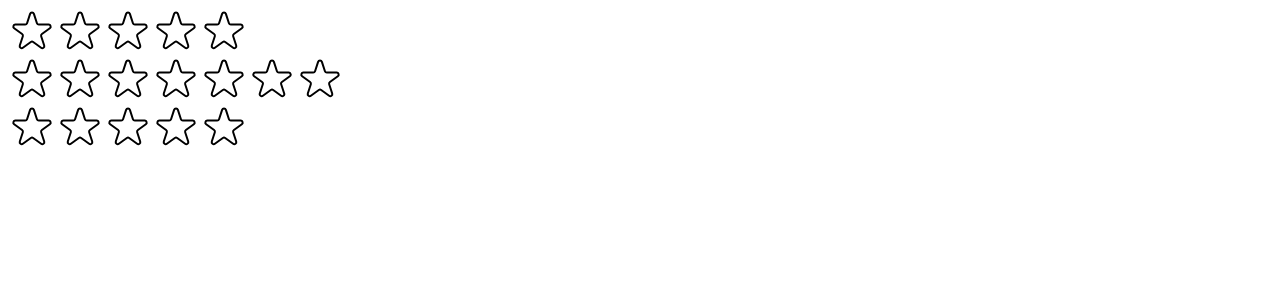
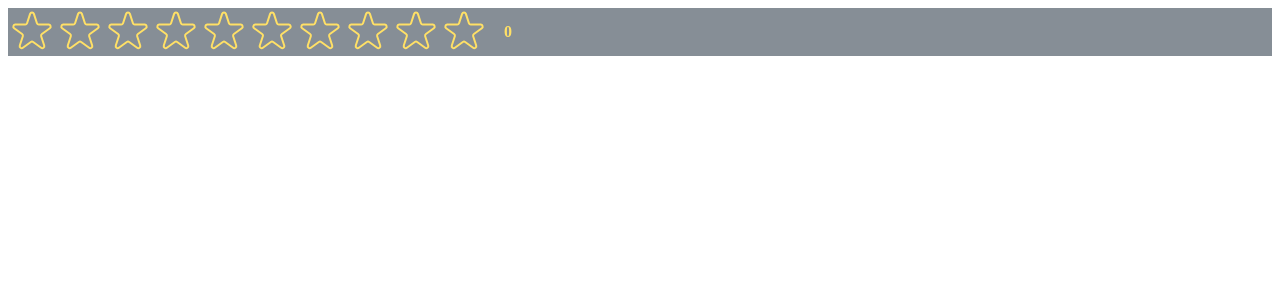
Before and after one commit to JoseAlbDR/usepopcorn-react, a React (Create React App) app: page / in a window 1280 px wide. Shown: the top 300 px of the page. Built offline with nearby package versions, Linux system fonts and the light colour scheme.

Commit message:
onMouseEnter, onMouseLeave events

```diff
--- a/src/StarRating.js
+++ b/src/StarRating.js
@@ -4,6 +4,7 @@ const containerStyle = {
   display: "flex",
   alignItems: "center",
   gap: "16px",
+  backgroundColor: "#868e96",
 };
 
 const starContainerStyle = {
@@ -13,10 +14,13 @@ const starContainerStyle = {
 const textStyle = {
   lineHeight: "1",
   margin: "0",
+  color: "#ffe066",
+  fontWeight: "bold",
 };
 
 export default function StarRating({ maxRating = 5 }) {
   const [rating, setRating] = useState(0);
+  const [tempRating, setTempRating] = useState(0);
 
   function handleSetRating(rating) {
     setRating(rating);
@@ -28,13 +32,14 @@ export default function StarRating({ maxRating = 5 }) {
         {Array.from({ length: maxRating }, (_, i) => (
           <Star
             onRate={() => handleSetRating(i + 1)}
+            onHoverIn={() => setTempRating(i + 1)}
+            onHoverOut={() => setTempRating(0)}
             key={i}
-            star={i + 1}
-            rating={rating}
+            full={tempRating ? tempRating >= i + 1 : rating >= i + 1}
           />
         ))}
       </div>
-      <p style={textStyle}>{rating || ""}</p>
+      <p style={textStyle}>{rating ? rating : tempRating}</p>
     </div>
   );
 }
@@ -51,8 +56,8 @@ const fullStar = (
     <svg
       xmlns="http://www.w3.org/2000/svg"
       viewBox="0 0 20 20"
-      fill="#ffec99"
-      stroke="#000"
+      fill="#ffe066"
+      stroke="#ffe066"
     >
       <path d="M9.049 2.927c.3-.921 1.603-.921 1.902 0l1.07 3.292a1 1 0 00.95.69h3.462c.969 0 1.371 1.24.588 1.81l-2.8 2.034a1 1 0 00-.364 1.118l1.07 3.292c.3.921-.755 1.688-1.54 1.118l-2.8-2.034a1 1 0 00-1.175 0l-2.8 2.034c-.784.57-1.838-.197-1.539-1.118l1.07-3.292a1 1 0 00-.364-1.118L2.98 8.72c-.783-.57-.38-1.81.588-1.81h3.461a1 1 0 00.951-.69l1.07-3.292z" />
     </svg>
@@ -65,7 +70,7 @@ const emptyStar = (
       xmlns="http://www.w3.org/2000/svg"
       fill="none"
       viewBox="0 0 24 24"
-      stroke="#000"
+      stroke="#ffe066"
     >
       <path
         strokeLinecap="round"
@@ -77,8 +82,11 @@ const emptyStar = (
   </span>
 );
 
-function Star({ onRate, rating, star }) {
+function Star({ onRate, onHoverIn, onHoverOut, full }) {
+  console.log(full);
   return (
-    <span onMouseOver={onRate}>{rating >= star ? fullStar : emptyStar}</span>
+    <span onMouseEnter={onHoverIn} onMouseLeave={onHoverOut} onClick={onRate}>
+      {full ? fullStar : emptyStar}
+    </span>
   );
 }
--- a/src/index.js
+++ b/src/index.js
@@ -7,8 +7,8 @@ const root = ReactDOM.createRoot(document.getElementById("root"));
 root.render(
   <React.StrictMode>
     {/* <App /> */}
-    <StarRating maxRating={5} />
-    <StarRating maxRating={7} />
-    <StarRating />
+    <StarRating maxRating={10} />
+    {/* <StarRating maxRating={7} />
+    <StarRating /> */}
   </React.StrictMode>
 );
```
